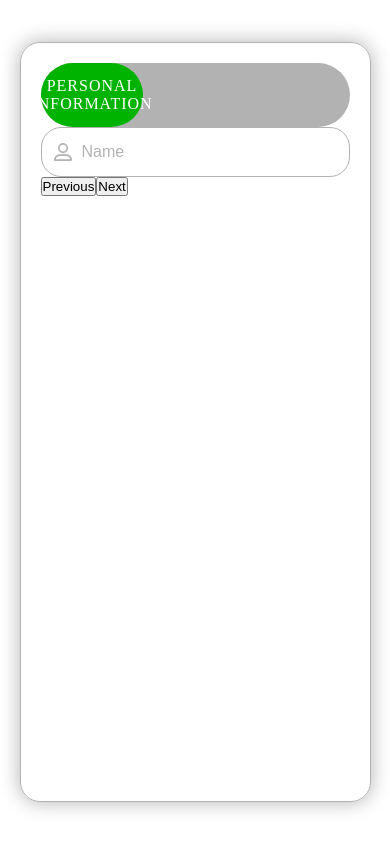
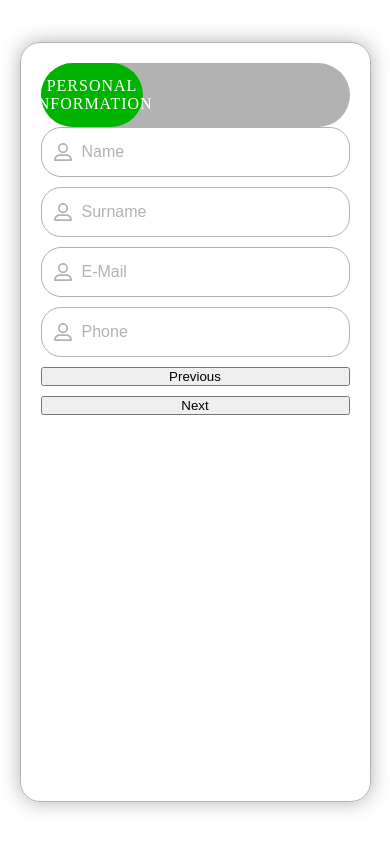
Before and after one commit to go-matchmaker/matchmaker, a Next.js app: page /register in a window 390 px wide. Built offline with nearby package versions, Linux system fonts and the light colour scheme.

Commit message:
feat: surname, email and phone input added.

```diff
--- a/src/app/register/page.tsx
+++ b/src/app/register/page.tsx
@@ -66,7 +66,11 @@ const ProgressBarLabel = styled.label<{ activeStep: RegisterSteps }>`
   color: white;
 `;
 
-const Form = styled.form``;
+const Form = styled.form`
+  display: flex;
+  flex-direction: column;
+  gap: 10px;
+`;
 
 const NextButton = styled.button``;
 const PreviousButton = styled.button``;
@@ -105,9 +109,34 @@ const Register = () => {
             register={register}
             formState={formState}
             name="name"
-            required={true}
+            required
             LeftIcon={UserIcon}
             placeholder="Name"
+          />
+          <Input
+            register={register}
+            formState={formState}
+            name="surname"
+            required
+            LeftIcon={UserIcon}
+            placeholder="Surname"
+          />
+          <Input
+            register={register}
+            formState={formState}
+            name="email"
+            required
+            LeftIcon={UserIcon}
+            placeholder="E-Mail"
+          />
+          <Input
+            register={register}
+            formState={formState}
+            name="phone"
+            required
+            LeftIcon={UserIcon}
+            placeholder="Phone"
+            type="number"
           />
           <PreviousButton
             type="button"
--- a/src/components/form-elements/Input.tsx
+++ b/src/components/form-elements/Input.tsx
@@ -51,6 +51,7 @@ interface Props {
   required?: boolean;
   placeholder?: string;
   LeftIcon?: React.ComponentType<React.SVGProps<SVGSVGElement>>;
+  type?: React.HTMLInputTypeAttribute;
 }
 
 const Input: FC<Props> = ({
@@ -60,6 +61,7 @@ const Input: FC<Props> = ({
   required,
   placeholder,
   LeftIcon,
+  type,
 }) => {
   const [isFocused, setIsFocused] = useState(false);
 
@@ -77,6 +79,7 @@ const Input: FC<Props> = ({
         <InputField
           placeholder={placeholder}
           onFocus={() => setIsFocused(true)}
+          type={type}
           {...register(name, { required, onBlur: () => setIsFocused(false) })}
         />
       </InputFieldContainer>
```
